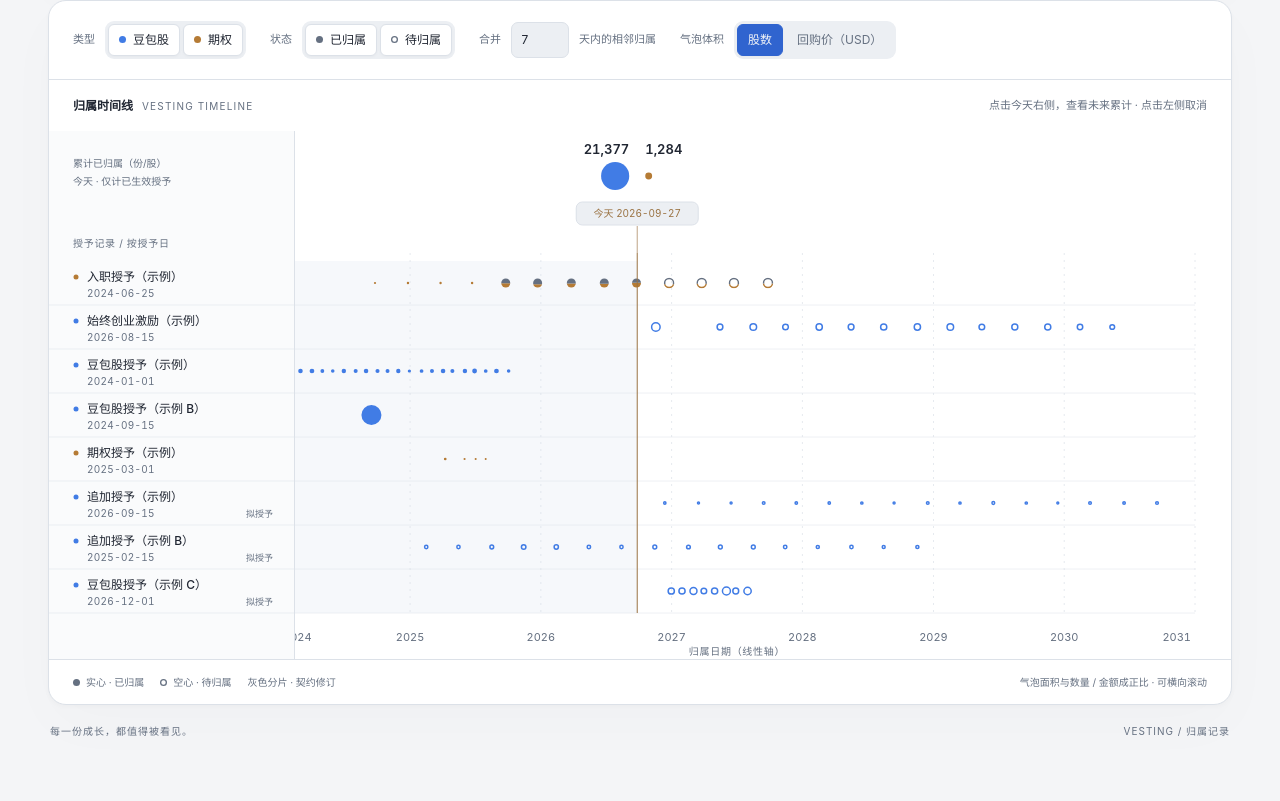
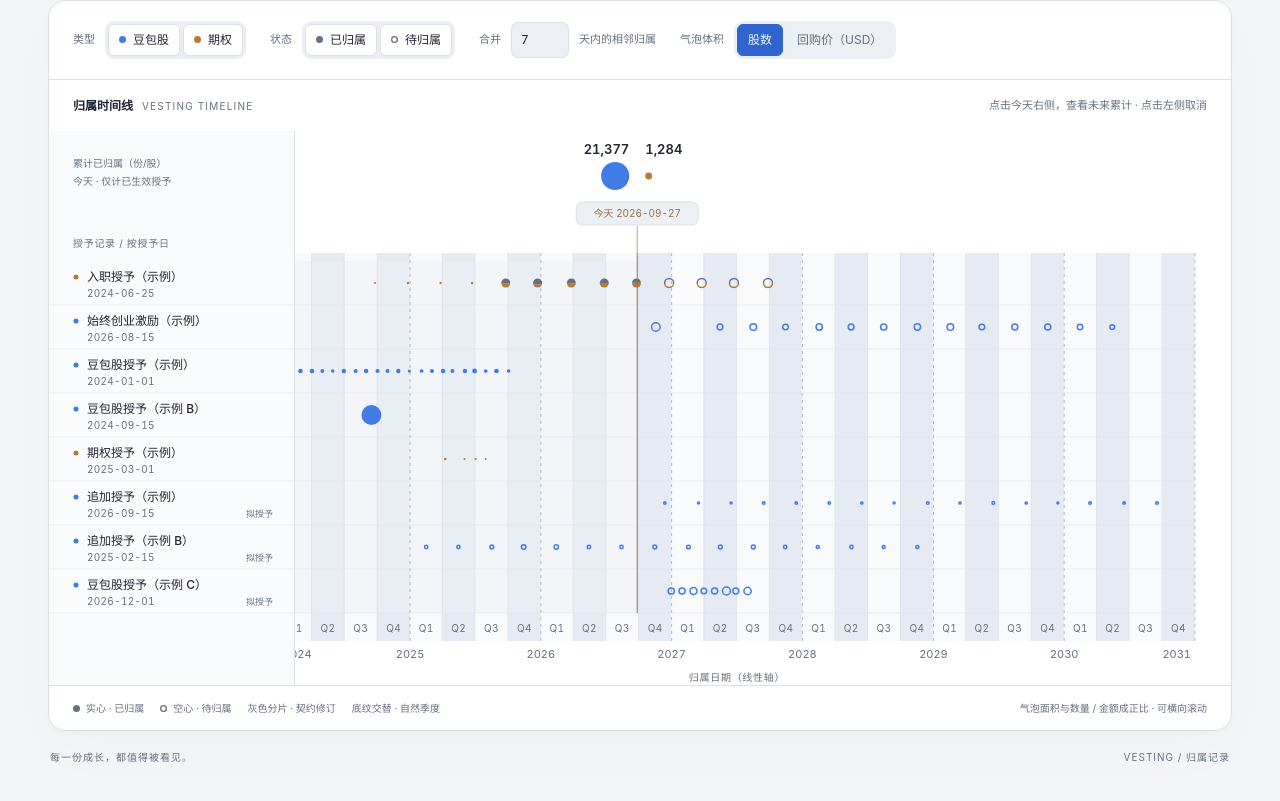
Before and after one commit to popomen/vesting-timeline, a website: page index.html in a window 1280 px wide. Shown: the part 435-1236 px from the top of the page. Before the commit the page ends 1210 px from the top, so only its background shows below. Drawn offline with nearby package versions, Linux system fonts and the light colour scheme; no server answers.

Commit message:
feat: add quarterly timeline guides and alternating backgrounds

```diff
--- a/app.js
+++ b/app.js
@@ -297,6 +297,10 @@ var state = { dola: true, option: true, past: true, future: true, mergeDays: 7,
     for (var y = X0.getFullYear(); y <= X1.getFullYear(); y++) out.push(new Date(y, 0, 1));
     return out;
   }
+  // 自然季度共享时间轴坐标；季度宽度反映真实天数（包含闰年）。
+  var quarters = d3.timeMonth.every(3).range(X0, X1).map(function (start) {
+    return { start: start, end: d3.timeMonth.offset(start, 3), number: start.getMonth() / 3 + 1 };
+  });
 
   // 线性时间轴：密度取理论下限 —— 同排任意相邻两球，水平距离 ≥ 两球半径之和（刚好相切，不加余量）。
   // 时间刻度与日期严格等比，代价是整段跨度需要横向滚动。
@@ -375,11 +379,14 @@ var state = { dola: true, option: true, past: true, future: true, mergeDays: 7,
     var maxCumR = Math.max(todayMaxR, selectedMaxR);
     var cumCy = Math.ceil(maxCumR + 30);
     var lineLabelY = Math.ceil(cumCy + maxCumR + 24);
-    var m = { top: Math.max(116, lineLabelY + 46), right: 20, bottom: 46 };
-    var H = m.top + ORDER.length * laneH + m.bottom;
+    var m = { top: Math.max(116, lineLabelY + 46), right: 20, bottom: 72 };
+    var plotBottom = m.top + ORDER.length * laneH;
+    var H = plotBottom + m.bottom;
     var totalDays = (X1 - X0) / 86400000;
     var availW = Math.max(260, (host.clientWidth || 736) - labelW) - m.right;
-    var pxPerDay = Math.max(minPxPerDay(), availW / totalDays);
+    // 即使大幅合并气泡，每季仍留足空间显示 Q1–Q4，窄屏通过横向滚动查看。
+    var minQuarterDays = d3.min(quarters, function (q) { return (q.end - q.start) / 86400000; });
+    var pxPerDay = Math.max(minPxPerDay(), availW / totalDays, 30 / minQuarterDays);
     var plotW = Math.round(totalDays * pxPerDay) + m.right;
     var W = plotW;
     var x = d3.scaleTime().domain([X0, X1]).range([0, plotW - m.right]);
@@ -408,6 +415,14 @@ var state = { dola: true, option: true, past: true, future: true, mergeDays: 7,
     wrap.appendChild(labelSvg);
     wrap.appendChild(scroll);
     host.appendChild(wrap);
+    quarters.forEach(function (q) {
+      var left = x(q.start), right = x(q.end);
+      g.appendChild(el('rect', {
+        class: 'quarter-band ' + (q.number % 2 ? 'quarter-even' : 'quarter-odd'),
+        x: left, y: m.top - 8, width: right - left, height: plotBottom + 28 - (m.top - 8),
+        'aria-hidden': 'true'
+      }));
+    });
     g.appendChild(el('rect', { class: 'past-wash', x: 0, y: m.top,
       width: Math.max(0, Math.min(W - m.right, x(TODAY))), height: ORDER.length * laneH }));
     var labelRows = [], plotRows = [], hoveredRow = -1;
@@ -457,12 +472,24 @@ var state = { dola: true, option: true, past: true, future: true, mergeDays: 7,
       render();
     });
 
+    quarters.forEach(function (q) {
+      var left = x(q.start), right = x(q.end);
+      // Q1 沿用年度边界，避免在同一位置叠画两条线。
+      if (q.number !== 1) {
+        g.appendChild(el('line', { class: 'quarter-grid', x1: left, x2: left,
+          y1: m.top - 8, y2: plotBottom + 28, 'aria-hidden': 'true' }));
+      }
+      var label = el('text', { class: 'quarter-label', x: (left + right) / 2,
+        y: plotBottom + 19, 'text-anchor': 'middle' }, 'Q' + q.number);
+      label.appendChild(el('title', {}, q.start.getFullYear() + ' 年 Q' + q.number));
+      g.appendChild(label);
+    });
     yearTicks().forEach(function (t) {
       var gx = x(t);
-      g.appendChild(el("line", { class: "grid", x1: gx, x2: gx, y1: m.top - 8, y2: m.top + ORDER.length * laneH }));
+      g.appendChild(el("line", { class: "grid year-grid", x1: gx, x2: gx, y1: m.top - 8, y2: plotBottom + 28 }));
       var anchor = gx < 24 ? "start" : (gx > W - m.right - 24 ? "end" : "middle");
-      g.appendChild(el("text", { class: "tick", x: gx + (anchor === "start" ? 4 : anchor === "end" ? -4 : 0),
-                                 y: H - 18, "text-anchor": anchor }, t.getFullYear()));
+      g.appendChild(el("text", { class: "tick year-label", x: gx + (anchor === "start" ? 4 : anchor === "end" ? -4 : 0),
+                                 y: plotBottom + 45, "text-anchor": anchor }, t.getFullYear()));
     });
     g.appendChild(el("text", { class: "axis-title", "data-axis": "x", x: (W - m.right) / 2, y: H - 4,
                                "text-anchor": "middle" }, "归属日期（线性轴）"));
--- a/index.html
+++ b/index.html
@@ -12,6 +12,7 @@
       --accent: #3064cf; --accent-soft: #e8efff;
       --viz-series-1: #417ce5; --viz-series-2: #b57b35; --orange: #9a7242;
       --row-hover: #eaf0f9; --past-wash: #edf1f7; --label-bg: #fafbfc;
+      --quarter-even: #f9fafc; --quarter-odd: #e6ebf3;
       --shadow: 0 2px 5px #20263206, 0 20px 60px #20263205;
       --background: var(--panel); --foreground: var(--fg); --muted: var(--panel-2);
       --muted-foreground: var(--fg-muted); --border: var(--line);
@@ -24,6 +25,7 @@
         --accent: #91b5ff; --accent-soft: #27354f;
         --viz-series-1: #8baef0; --viz-series-2: #d9b17c; --orange: #cfb28c;
         --row-hover: #252d3a; --past-wash: #222832; --label-bg: #1c2028;
+        --quarter-even: #1c2028; --quarter-odd: #2b3442;
         --shadow: 0 2px 5px #00000010, 0 24px 64px #00000014;
       }
     }
@@ -115,6 +117,12 @@
     #award-viz svg text.tick { fill: var(--fg-muted); font-size: 11px; }
     #award-viz svg text.axis-title { fill: var(--fg-muted); font-size: 10px; letter-spacing: .07em; }
     #award-viz line.grid { stroke: var(--line); stroke-width: 1; stroke-dasharray: 2 5; opacity: .7; }
+    #award-viz .quarter-band, #award-viz .quarter-grid, #award-viz .year-grid, #award-viz .quarter-label, #award-viz .year-label { pointer-events: none; }
+    #award-viz .quarter-even { fill: var(--quarter-even); }
+    #award-viz .quarter-odd { fill: var(--quarter-odd); }
+    #award-viz line.quarter-grid { stroke: var(--line); stroke-width: 1; opacity: .85; }
+    #award-viz line.year-grid { stroke: var(--fg-muted); stroke-width: 1; stroke-dasharray: 3 4; opacity: .45; }
+    #award-viz svg text.quarter-label { fill: var(--fg-muted); font-size: 10px; letter-spacing: .04em; }
     #award-viz .lane-line { stroke: var(--line); stroke-width: 1; opacity: .5; }
     #award-viz .today line { stroke: var(--orange); stroke-width: 1; }
     #award-viz .today text { fill: var(--orange); font-size: 10px; }
@@ -260,10 +268,11 @@
 
     <div class="chart-caption"><div class="chart-title">归属时间线 <span>VESTING TIMELINE</span></div><div id="hint" class="hint" role="status"></div></div>
     <div id="tl-host"></div>
-    <div class="chart-footer"><div class="legend-inline"><span><i class="swatch solid"></i>实心 · 已归属</span><span><i class="swatch hollow"></i>空心 · 待归属</span><span>灰色分片 · 契约修订</span></div><span>气泡面积与数量 / 金额成正比 · 可横向滚动</span></div>
+    <div class="chart-footer"><div class="legend-inline"><span><i class="swatch solid"></i>实心 · 已归属</span><span><i class="swatch hollow"></i>空心 · 待归属</span><span>灰色分片 · 契约修订</span><span>底纹交替 · 自然季度</span></div><span>气泡面积与数量 / 金额成正比 · 可横向滚动</span></div>
     <p class="sr-only">
       时间线按授予记录逐行展开，行标签为「授予日期 + 授予原因」；每个圆圈是一期归属，实心为已归属、空心为待归属，
       面积与数量成正比（受契约修订影响的期次为灰顶/原色底的分片）。
+      绘图区底纹按自然季度交替，Q1 至 Q4 分别对应 1 至 3 月、4 至 6 月、7 至 9 月、10 至 12 月；年度边界用较深网格线区分，年份显示在季度标签下方。
       顶部可切换类型与状态、设置合并天数 N、切换气泡体积口径（股数 / 回购价）。
       在绘图区点击今天右侧的任意位置可查看该日期的累计归属。
     </p>
```
Also changed, not shown: README.md.
